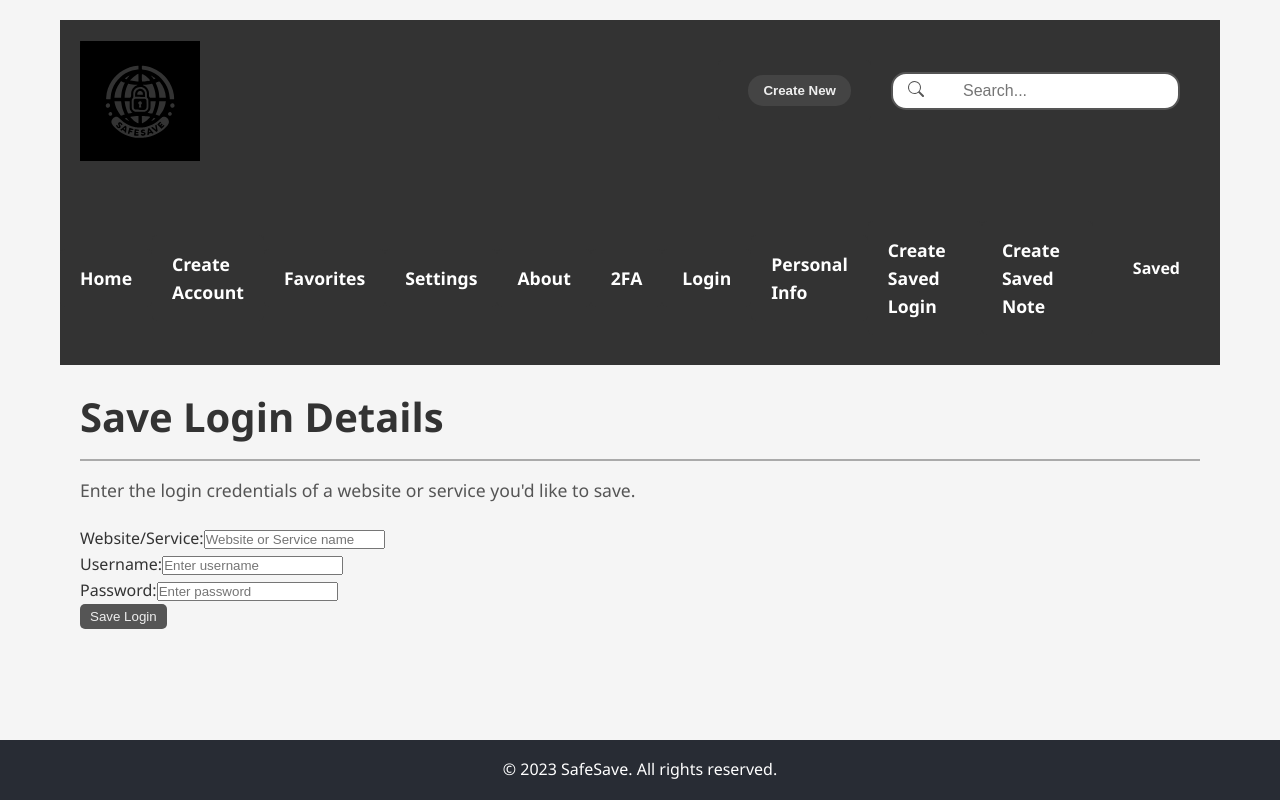
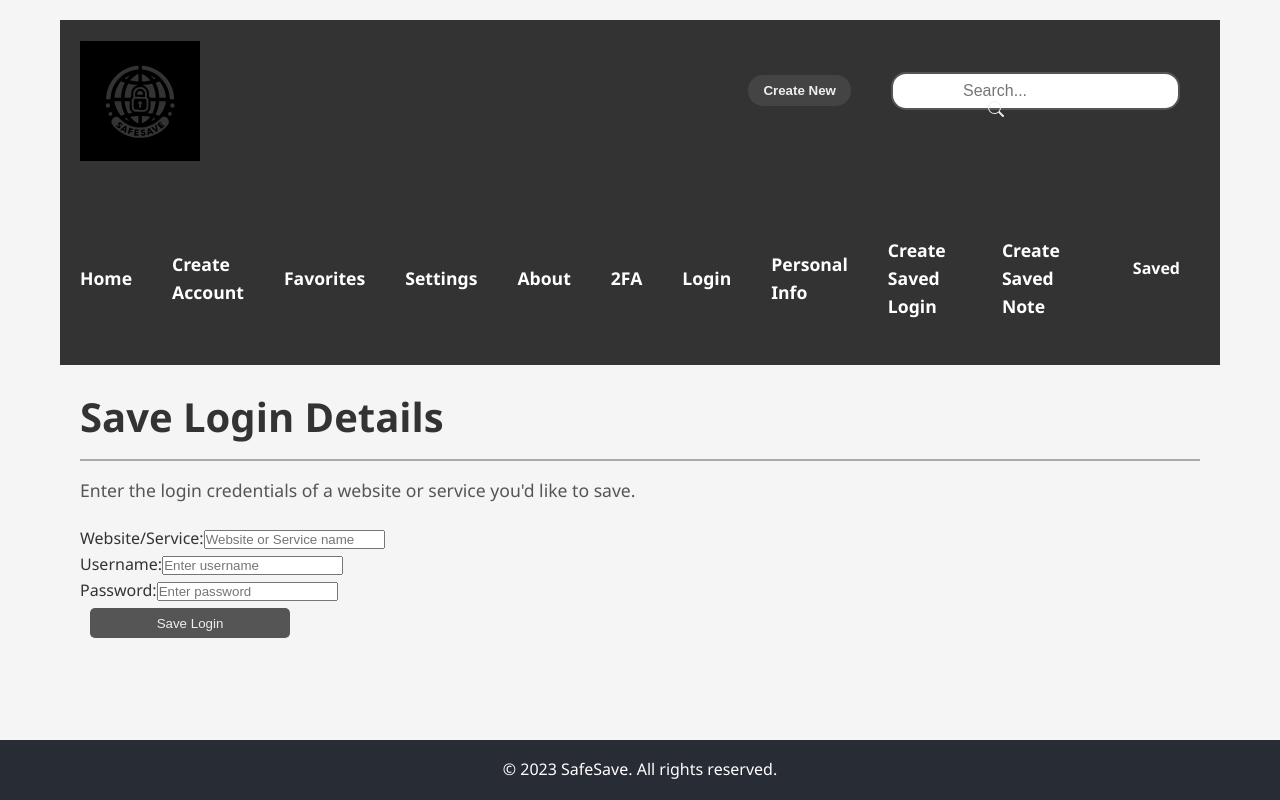
Before and after one commit to aldenmchico/SafeSave, a React (Create React App) app in the folder application-frontend/: page /createsavedlogin in a window 1280 px wide. Built offline with nearby package versions, Linux system fonts and the light colour scheme.

Commit message:
Fixed buttons on CreatePages

```diff
--- a/application-frontend/src/App.css
+++ b/application-frontend/src/App.css
@@ -34,18 +34,20 @@ form input[type="text"] {
 }
 
 form button[type="submit"] {
-  position: absolute;
+  position: relative;
+  margin: 20px auto 0;
   left: 10px;
-  top: 50%;
+  top: 80%;
   transform: translateY(-50%);
-  background-color: transparent;
   border: none;
-  color: #555;
-  padding: 0;
-  width: 20px;
-  height: 20px;
+  width: 200px;
+  height: 30px;
   cursor: pointer;
-  transition: color 0.2s;
+  background-color: #555;
+  color: #eee;
+  padding: 5px 10px;
+  border-radius: 5px;
+  transition: background-color 0.3s;
 }
 
 form button[type="submit"]:hover {
--- a/application-frontend/src/pages/CreateSavedLoginPage.js
+++ b/application-frontend/src/pages/CreateSavedLoginPage.js
@@ -79,8 +79,8 @@ function CreateSavedLoginPage() {
                     />
                 </label>
                 <br/>
+                <button type="submit">Save Login</button>
             </form>
-            <button type="submit">Save Login</button>
         </div>
     );
 }
--- a/application-frontend/src/pages/CreateSavedNotePage.js
+++ b/application-frontend/src/pages/CreateSavedNotePage.js
@@ -64,8 +64,8 @@ function CreateSavedNotePage() {
                     />
                 </label>
                 <br/>
+                <button type="submit">Save Note</button>
             </form>
-            <button type="submit">Save Note</button>
         </div>
     );
 }
```
